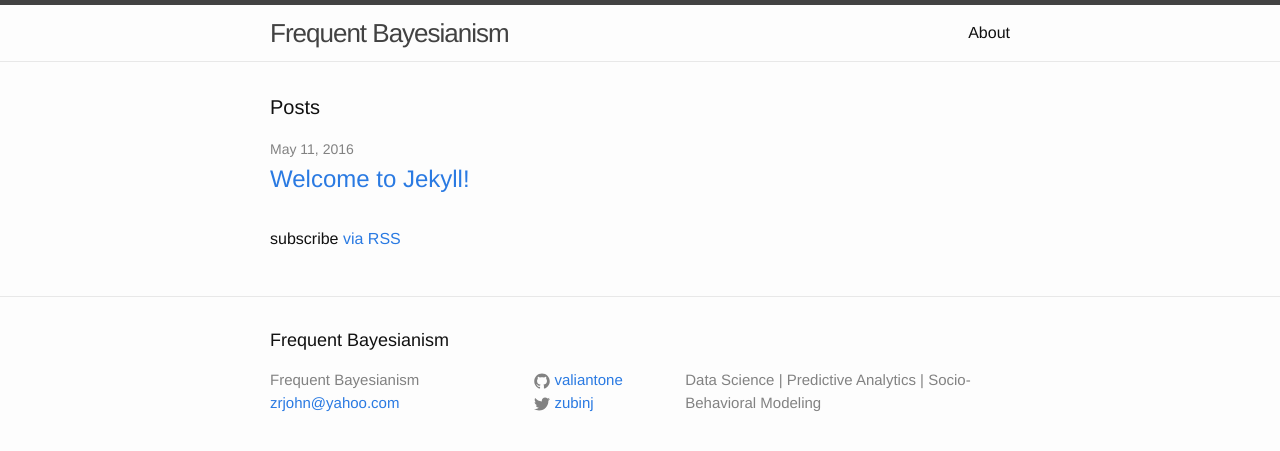
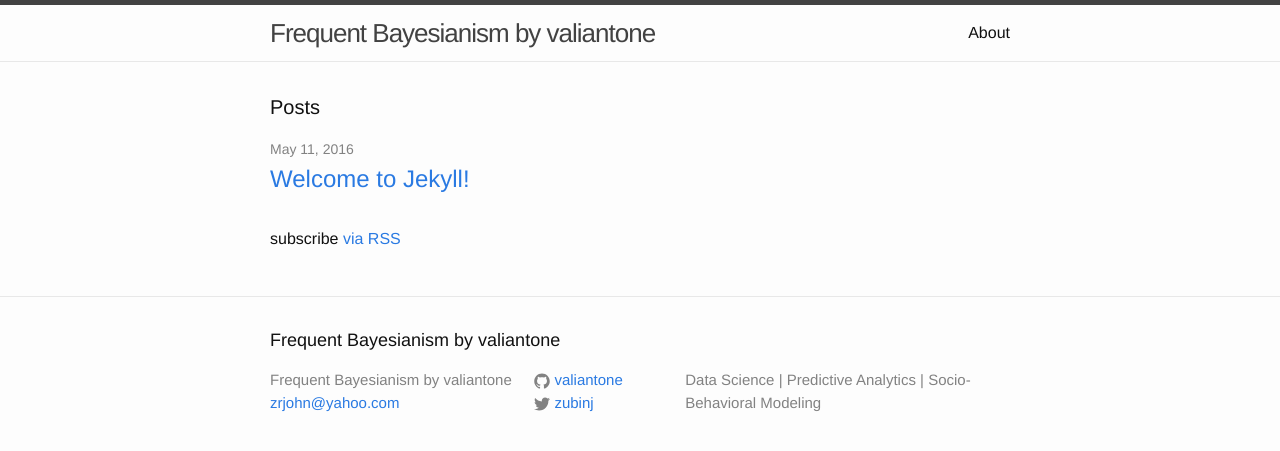
Before and after one commit to valiantone/valiantone.github.io, a Jekyll site: the page built from index.html, in a window 1280 px wide. Shown: the top 451 px of the page. Built offline with Jekyll 4.4.1, drawn with Linux system fonts in a browser that asks for light colours.

Commit message:
added author to title

```diff
--- a/_config.yml
+++ b/_config.yml
@@ -6,7 +6,7 @@
 # 'jekyll serve'. If you change this file, please restart the server process.
 
 # Site settings
-title: Frequent Bayesianism
+title: Frequent Bayesianism by valiantone
 email: zrjohn@yahoo.com
 description: > # this means to ignore newlines until "baseurl:"
   Data Science | Predictive Analytics | Socio-Behavioral Modeling
```
